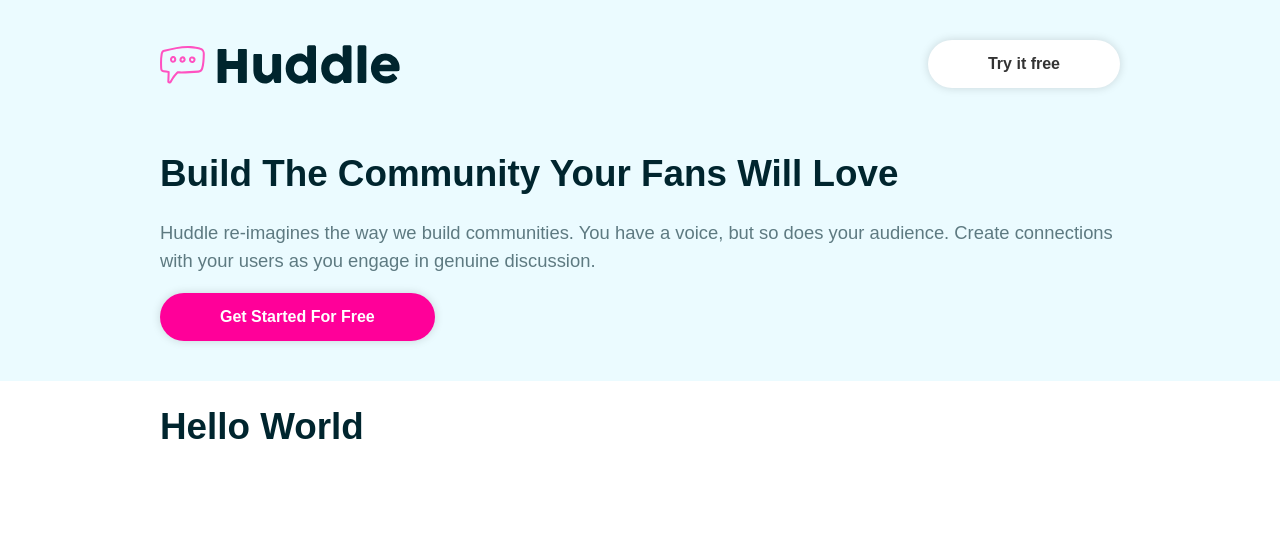
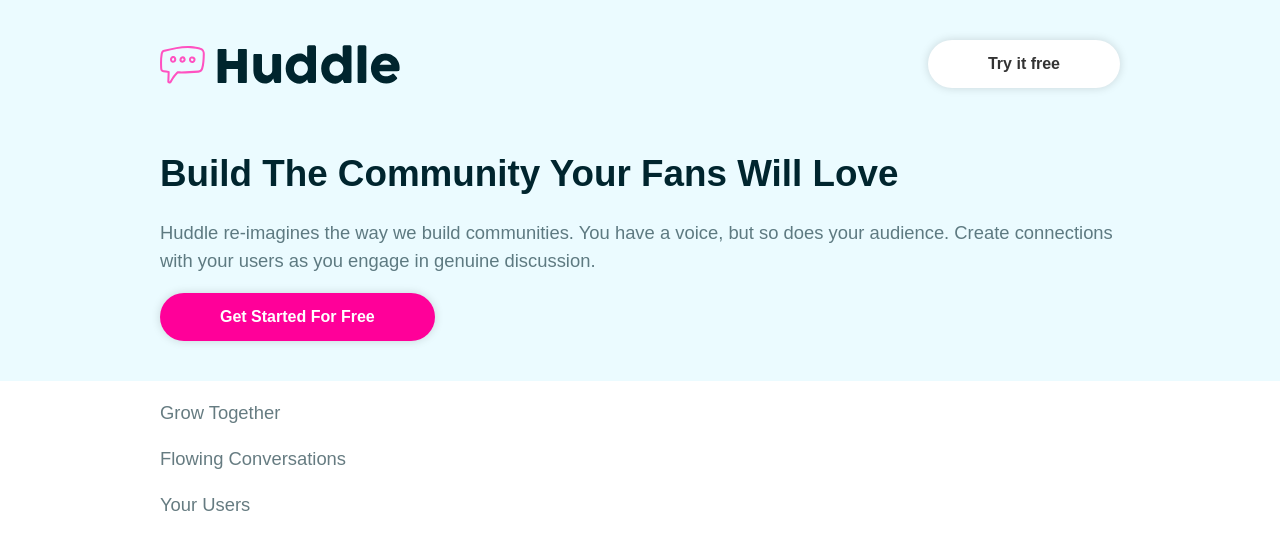
Before and after one commit to DebaKaran/styled-component, a React (Vite) app: page / in a window 1280 px wide. Shown: the top 550 px of the page. Built offline with nearby package versions, Linux system fonts and the light colour scheme.

Commit message:
feat(app): render dynamic section titles from content data
- Import content configuration array
- Map over content to display section titles
- Integrate dynamic rendering within Container layout

```diff
--- a/src/App.jsx
+++ b/src/App.jsx
@@ -3,16 +3,19 @@ import Header from "./components/Header"
 import { Container } from "./components/styled/Container.styled"
 import { theme } from "./styled/theme"
 import GlobalStyles from "./styled/Global"
+import content from "./content"
 
 function App() {
 
   return (
     <ThemeProvider theme={theme}>
        <>
-       <GlobalStyles />
+          <GlobalStyles />
           <Header />
           <Container>
-              <h1>Hello World</h1>
+              {content.map((item) => (
+                <p key={item.id}>{item.title}</p>
+              ))}
             </Container>
         </>
     </ThemeProvider>
```
